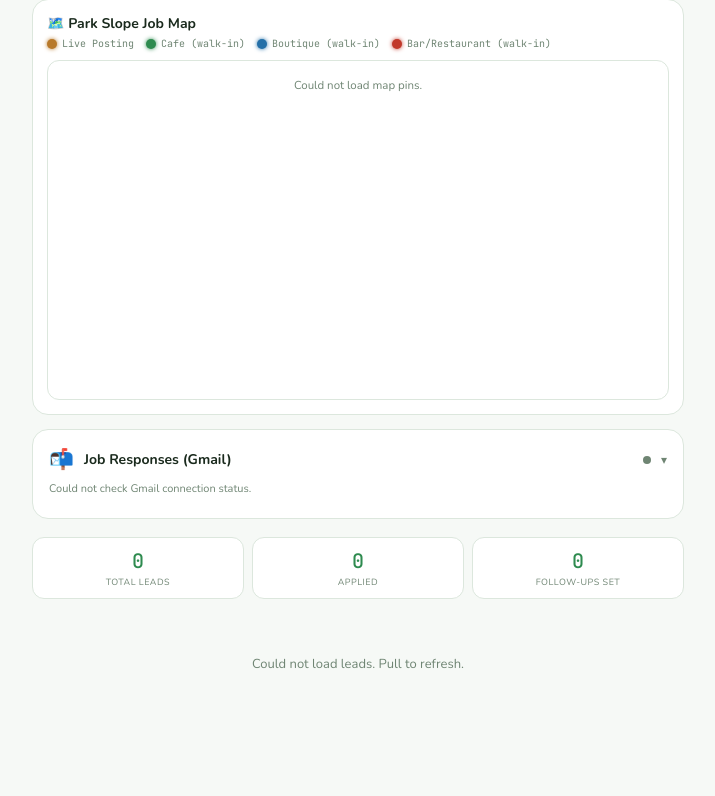
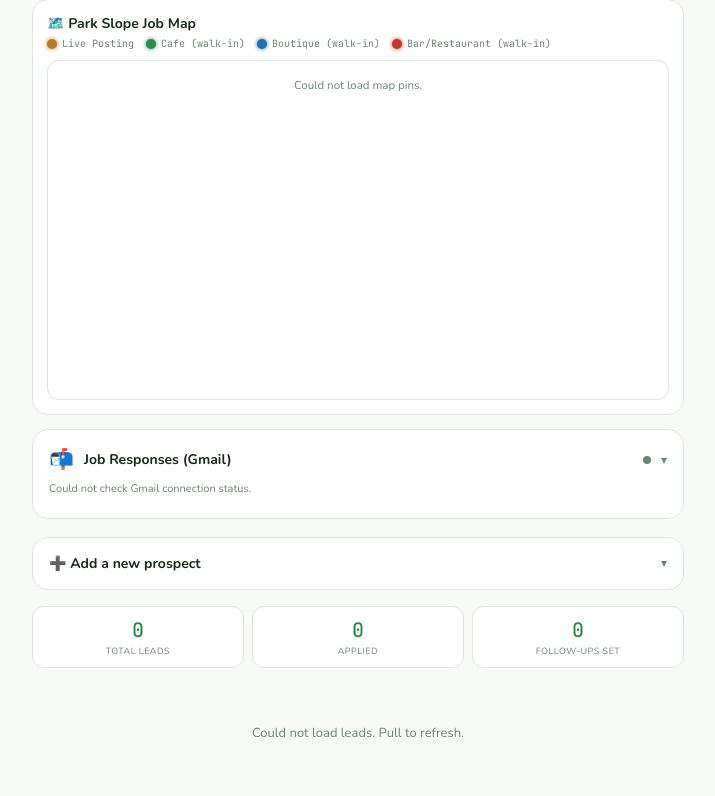
Before and after one commit to noelwiggins/jack-wellness, a Flask app: template templates/career.html in a window 1280 px wide. Shown: the part 142-938 px from the top of the page, without its empty margins (282-997 px from the left). Before the commit the page ends 811 px from the top, so only its background shows below. Run offline with Flask 3, Linux system fonts and the light colour scheme; the template is opened without the code that fills it, so the values that code supplies are empty; some libraries are stand-ins or nearby versions; some web fonts are replaced.

Commit message:
Add 'Add a new prospect' form so Jack can add job leads directly from the Career Office UI, with category autocomplete

```diff
--- a/app.py
+++ b/app.py
@@ -761,6 +761,43 @@ def get_career_leads():
         print("DB error:", e)
         return jsonify([]), 500
 
+@app.route('/api/career/leads', methods=['POST'])
+@login_required
+def create_career_lead():
+    data = request.get_json(force=True) or {}
+    category = (data.get('category') or '').strip()
+    org_name = (data.get('org_name') or '').strip()
+    if not category or not org_name:
+        return jsonify({"error": "Category and organization name are required."}), 400
+    try:
+        conn = get_db()
+        c = conn.cursor(row_factory=dict_row)
+        c.execute('SELECT COALESCE(MAX(sort_order), 0) + 1 AS next_order FROM career_leads')
+        next_order = c.fetchone()['next_order']
+        c.execute('''
+            INSERT INTO career_leads
+                (category, org_name, role_title, website, apply_url, phone, pay_range, info, contact_email, sort_order)
+            VALUES (%s,%s,%s,%s,%s,%s,%s,%s,%s,%s)
+            RETURNING *
+        ''', (
+            category, org_name,
+            (data.get('role_title') or '').strip() or None,
+            (data.get('website') or '').strip() or None,
+            (data.get('apply_url') or '').strip() or None,
+            (data.get('phone') or '').strip() or None,
+            (data.get('pay_range') or '').strip() or None,
+            (data.get('info') or '').strip() or None,
+            (data.get('contact_email') or '').strip() or None,
+            next_order
+        ))
+        row = c.fetchone()
+        conn.commit()
+        conn.close()
+        return jsonify(row)
+    except Exception as e:
+        print("Create lead error:", e)
+        return jsonify({"error": str(e)}), 500
+
 @app.route('/api/career/leads/<int:lead_id>', methods=['POST'])
 @login_required
 def update_career_lead(lead_id):
--- a/templates/career.html
+++ b/templates/career.html
@@ -31,6 +31,20 @@ body{background:var(--bg);color:var(--text);font-family:'Nunito',sans-serif;min-
 .page-head{margin-bottom:16px}
 .page-title{font-family:'Playfair Display',serif;font-style:italic;font-size:26px;color:var(--text);margin-bottom:4px}
 .page-sub{font-size:12px;color:var(--text3);font-family:'JetBrains Mono',monospace;letter-spacing:.3px}
+
+.add-prospect-card{background:var(--card);border:1px solid var(--border);border-radius:16px;padding:16px;margin-bottom:16px}
+.add-prospect-head{display:flex;align-items:center;gap:8px;cursor:pointer;user-select:none}
+.add-prospect-title{font-size:14px;font-weight:700;color:var(--text);flex:1}
+.add-field{margin-bottom:10px}
+.add-field label{font-size:9px;color:var(--text3);text-transform:uppercase;letter-spacing:.5px;font-family:'JetBrains Mono',monospace;display:block;margin-bottom:4px}
+.add-field input,.add-field textarea{width:100%;background:var(--bg3);border:1px solid var(--border);border-radius:8px;padding:9px;color:var(--text);font-family:'Nunito',sans-serif;font-size:13px}
+.add-field textarea{min-height:60px;resize:vertical;line-height:1.5}
+.add-field input:focus,.add-field textarea:focus{outline:none;border-color:var(--green3)}
+.add-field-row{display:grid;grid-template-columns:1fr 1fr;gap:8px}
+.add-prospect-status{font-size:10.5px;font-family:'JetBrains Mono',monospace;margin-top:8px;min-height:14px;font-weight:700}
+.add-prospect-status.error{color:var(--red)}
+.add-prospect-status.success{color:var(--green)}
+.datalist-hint{font-size:9px;color:var(--text3);margin-top:2px}
 
 .progress-strip{display:flex;gap:8px;margin-bottom:16px}
 .progress-pill{flex:1;background:var(--card);border:1px solid var(--border);border-radius:12px;padding:10px;text-align:center}
@@ -249,6 +263,59 @@ body{background:var(--bg);color:var(--text);font-family:'Nunito',sans-serif;min-
     </div>
   </div>
 
+  <div class="add-prospect-card">
+    <div class="add-prospect-head" onclick="toggleCollapse('addProspectBody')">
+      <span class="add-prospect-title">➕ Add a new prospect</span>
+      <span class="chevron" id="addProspectBody-chevron">▾</span>
+    </div>
+    <div class="collapsible-body" id="addProspectBody">
+      <div class="add-field">
+        <label>Category</label>
+        <input type="text" id="newLeadCategory" list="categoryOptions" placeholder="e.g. Crisis & Clinical">
+        <datalist id="categoryOptions"></datalist>
+        <div class="datalist-hint">Pick an existing category or type a new one.</div>
+      </div>
+      <div class="add-field">
+        <label>Organization Name</label>
+        <input type="text" id="newLeadOrg" placeholder="e.g. Safe Horizon">
+      </div>
+      <div class="add-field">
+        <label>Role / Title</label>
+        <input type="text" id="newLeadRole" placeholder="e.g. Client Advocate Specialist">
+      </div>
+      <div class="add-field-row">
+        <div class="add-field">
+          <label>Website</label>
+          <input type="text" id="newLeadWebsite" placeholder="https://...">
+        </div>
+        <div class="add-field">
+          <label>Apply URL</label>
+          <input type="text" id="newLeadApplyUrl" placeholder="https://...">
+        </div>
+      </div>
+      <div class="add-field-row">
+        <div class="add-field">
+          <label>Phone</label>
+          <input type="text" id="newLeadPhone" placeholder="(212) 555-0100">
+        </div>
+        <div class="add-field">
+          <label>Contact Email</label>
+          <input type="email" id="newLeadEmail" placeholder="contact@org.com">
+        </div>
+      </div>
+      <div class="add-field">
+        <label>Pay Range</label>
+        <input type="text" id="newLeadPay" placeholder="e.g. $22\u2013$26/hr">
+      </div>
+      <div class="add-field">
+        <label>Notes / Info</label>
+        <textarea id="newLeadInfo" placeholder="What is this role, and why is it a good fit?"></textarea>
+      </div>
+      <button class="btn btn-call" onclick="submitNewLead()">💾 Add Prospect</button>
+      <div class="add-prospect-status" id="addProspectStatus"></div>
+    </div>
+  </div>
+
   <div class="progress-strip">
     <div class="progress-pill">
       <div class="progress-pill-num" id="statTotal">0</div>
@@ -343,7 +410,67 @@ function slugify(s){
   return s.toLowerCase().replace(/[^a-z0-9]+/g,'-').replace(/(^-|-$)/g,'');
 }
 
+function updateCategoryDatalist(){
+  const datalist = document.getElementById('categoryOptions');
+  if(!datalist) return;
+  const cats = [...new Set(LEADS.map(l=>l.category))];
+  datalist.innerHTML = cats.map(c => `<option value="${esc(c)}">`).join('');
+}
+
+async function submitNewLead(){
+  const category = document.getElementById('newLeadCategory').value.trim();
+  const org_name = document.getElementById('newLeadOrg').value.trim();
+  const role_title = document.getElementById('newLeadRole').value.trim();
+  const website = document.getElementById('newLeadWebsite').value.trim();
+  const apply_url = document.getElementById('newLeadApplyUrl').value.trim();
+  const phone = document.getElementById('newLeadPhone').value.trim();
+  const contact_email = document.getElementById('newLeadEmail').value.trim();
+  const pay_range = document.getElementById('newLeadPay').value.trim();
+  const info = document.getElementById('newLeadInfo').value.trim();
+  const status = document.getElementById('addProspectStatus');
+
+  if(!category || !org_name){
+    status.textContent = '⚠ Category and organization name are required.';
+    status.className = 'add-prospect-status error';
+    return;
+  }
+
+  try{
+    const res = await fetch('/api/career/leads', {
+      method: 'POST',
+      headers: {'Content-Type': 'application/json'},
+      body: JSON.stringify({category, org_name, role_title, website, apply_url, phone, contact_email, pay_range, info})
+    });
+    const data = await res.json();
+    if(!res.ok || data.error){
+      status.textContent = '✗ ' + (data.error || 'Could not add prospect.');
+      status.className = 'add-prospect-status error';
+      return;
+    }
+    status.textContent = '✓ Added!';
+    status.className = 'add-prospect-status success';
+    ['newLeadCategory','newLeadOrg','newLeadRole','newLeadWebsite','newLeadApplyUrl','newLeadPhone','newLeadEmail','newLeadPay','newLeadInfo'].forEach(id => {
+      document.getElementById(id).value = '';
+    });
+    LEADS.push(data);
+    render();
+    const catId = 'cat-' + slugify(data.category);
+    setTimeout(() => {
+      const el = document.getElementById(catId);
+      const chevron = document.getElementById(catId + '-chevron');
+      if(el && !el.classList.contains('open')){
+        el.classList.add('open');
+        if(chevron) chevron.classList.add('open');
+      }
+    }, 50);
+  }catch(e){
+    status.textContent = '✗ Could not add prospect.';
+    status.className = 'add-prospect-status error';
+  }
+}
+
 function render(){
+  updateCategoryDatalist();
   const container = document.getElementById('leadsContainer');
   if(!LEADS.length){
     container.innerHTML = '<div class="empty-state">No leads yet.</div>';
```
